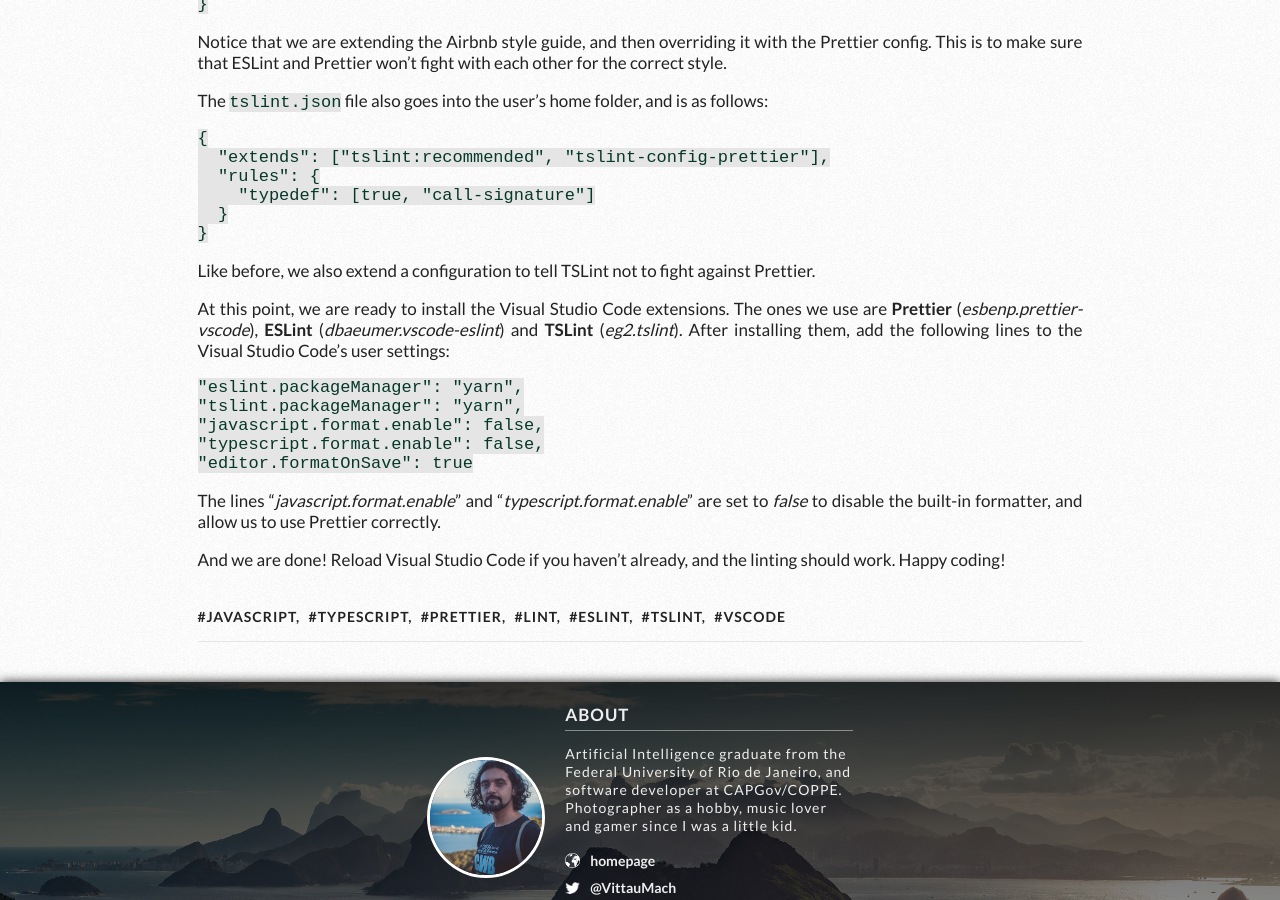
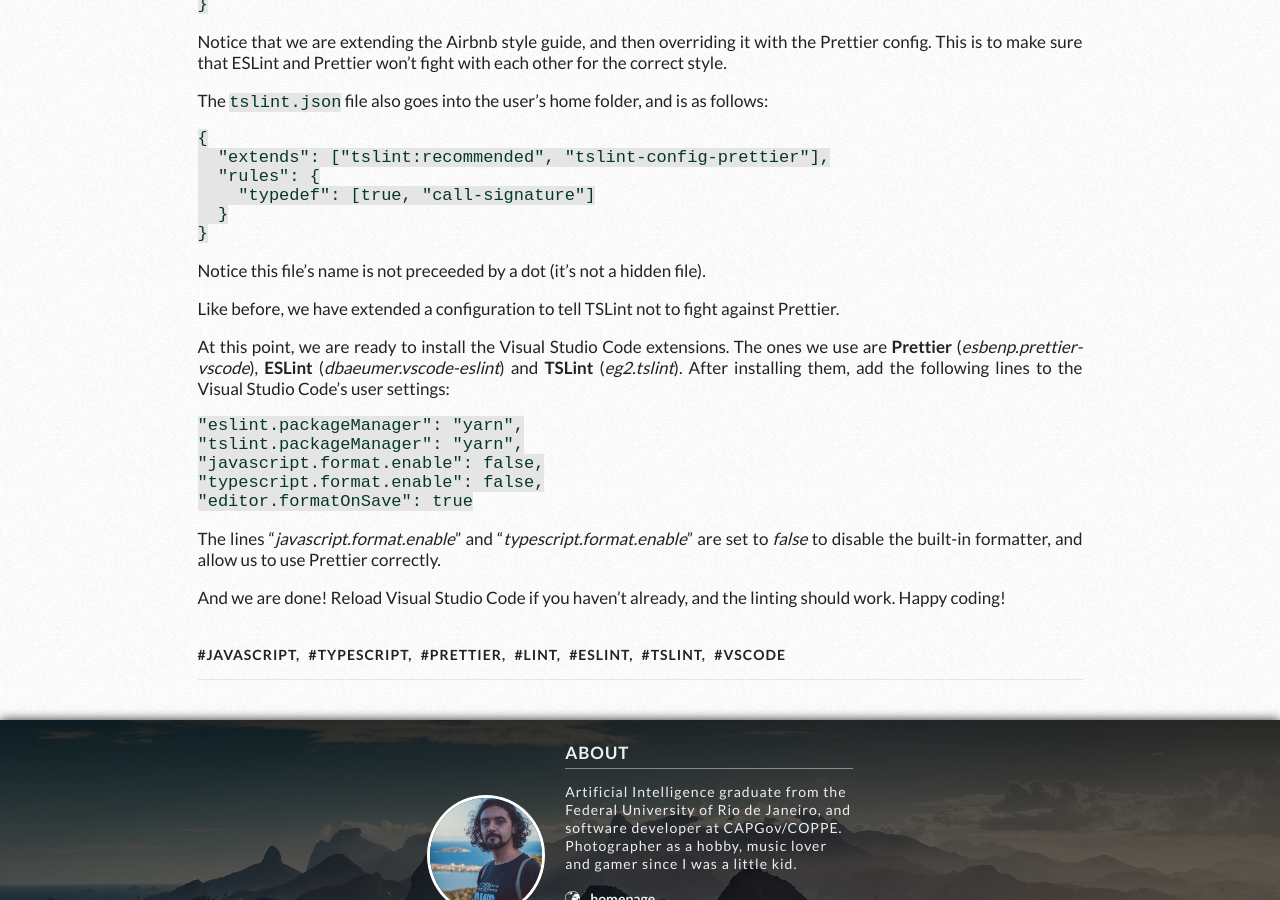
Before and after one commit to vittau/blog, a Jekyll site: the page built from _posts/2019-01-12-linting-javascript-and-typescript.markdown, in a window 1280 px wide and 900 px high, scrolled down 970 px. Built offline with Jekyll 4.4.1, drawn with Linux system fonts in a browser that asks for light colours; nearby versions of some CDN libraries; comment, search, counter and statistics services are not loaded; a style sheet for code colours, icons or effects is not loaded.

Commit message:
Notice about the tslint.json file name.

```diff
--- a/_posts/2019-01-12-linting-javascript-and-typescript.markdown
+++ b/_posts/2019-01-12-linting-javascript-and-typescript.markdown
@@ -43,7 +43,9 @@
   }
 }</code></pre>
 
-Like before, we also extend a configuration to tell TSLint not to fight against Prettier.
+Notice this file's name is not preceeded by a dot (it's not a hidden file).
+
+Like before, we have extended a configuration to tell TSLint not to fight against Prettier.
 
 At this point, we are ready to install the Visual Studio Code extensions. The ones we use are <b>Prettier</b> (<i>esbenp.prettier-vscode</i>), <b>ESLint</b> (<i>dbaeumer.vscode-eslint</i>) and <b>TSLint</b> (<i>eg2.tslint</i>). After installing them, add the following lines to the Visual Studio Code's user settings:
 
```
